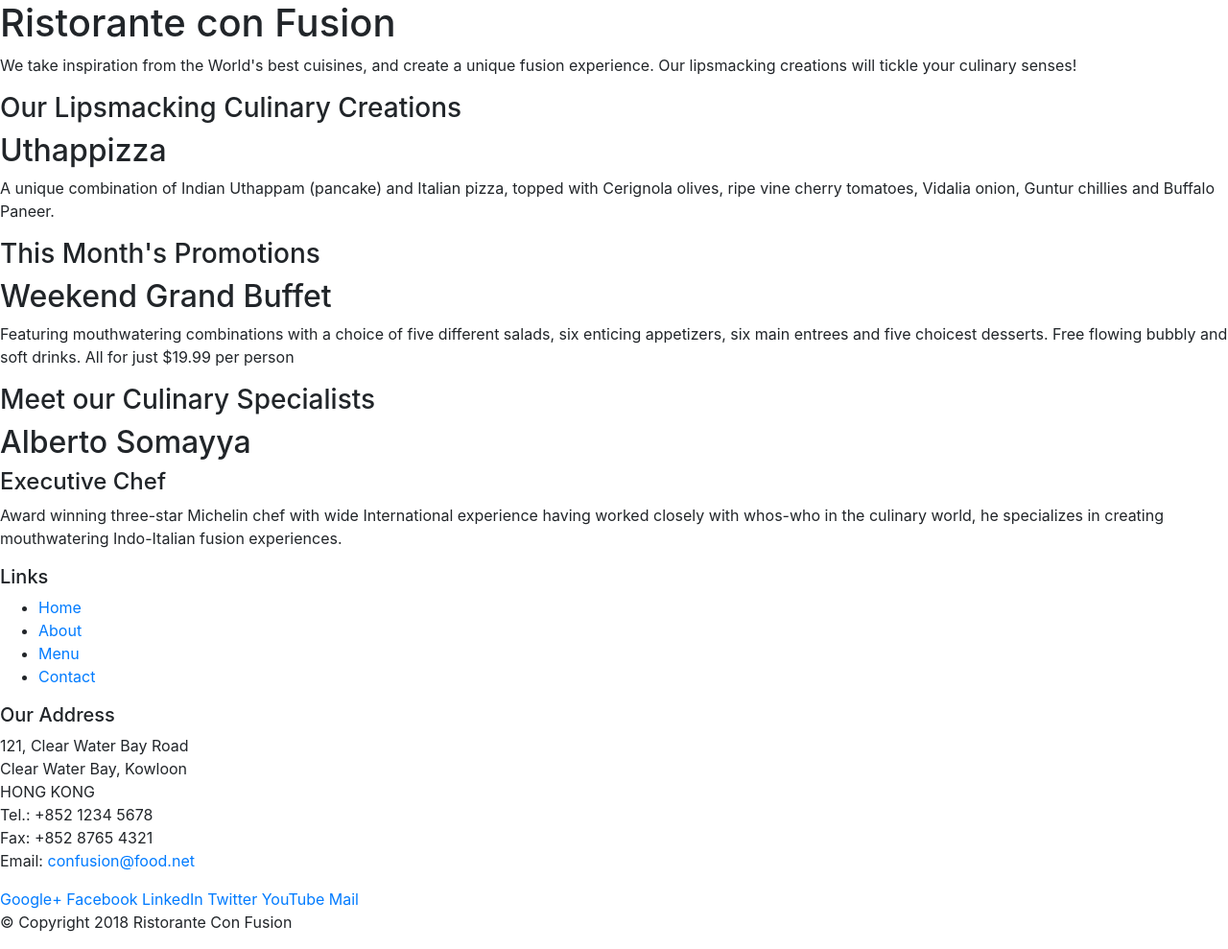
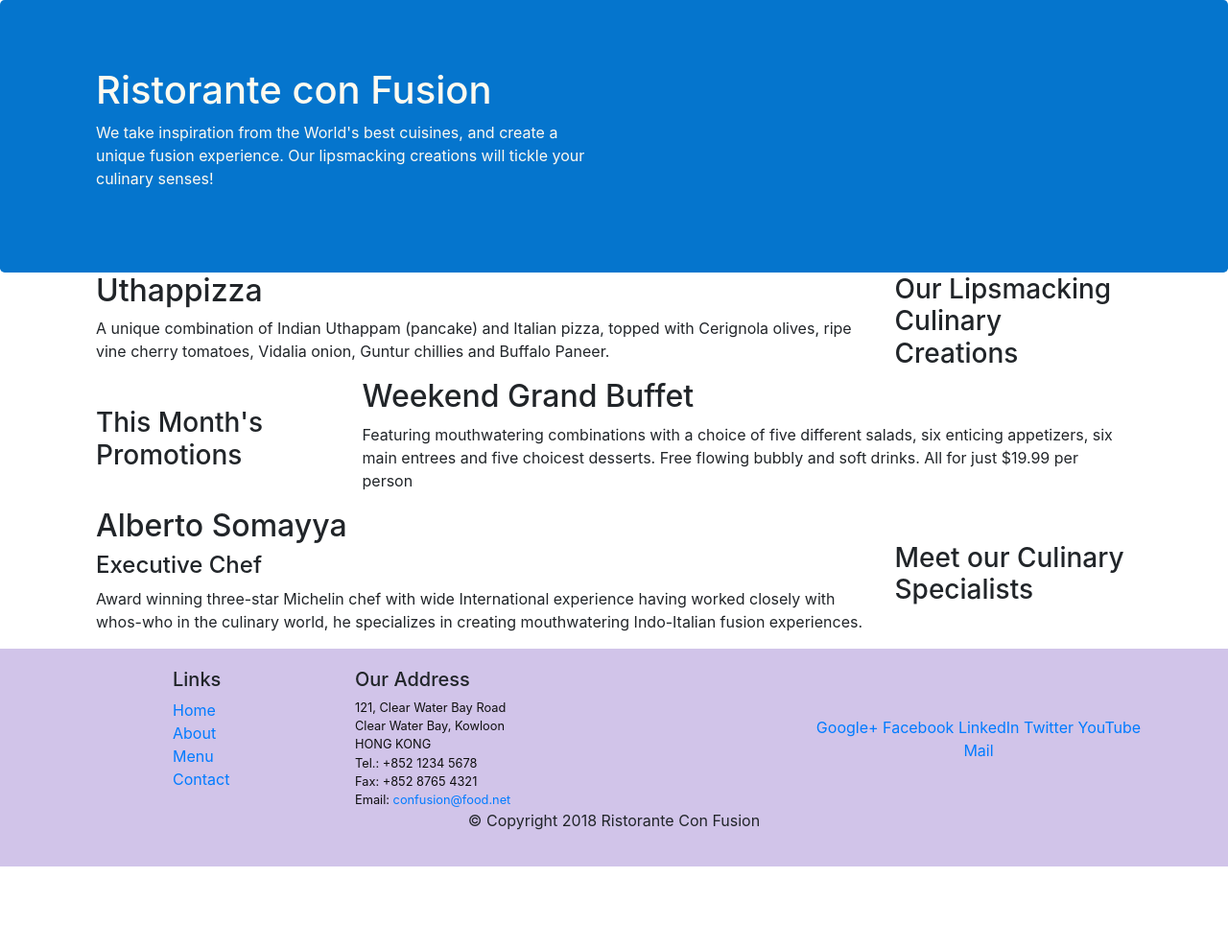
Before and after one commit to HarshaReddyVardhan/React-Projects, a website: page index.html in a window 1280 px wide. Shown: the whole page at 96% size. After the commit the page ends 903 px from the top, so only its background shows below. Drawn offline with nearby package versions, Linux system fonts and the light colour scheme.

Commit message:
bootstrap & CSS added

```diff
--- /dev/null
+++ b/css/style.css
@@ -0,0 +1,27 @@
+.row-header{
+  margin: 0px auto;
+  padding: 0px;
+}
+
+.row-content{
+  margin:0px auto;
+  padding: 0px;
+}
+
+.footer{
+  background: #d1c4e9 ;
+  margin: 0px auto;
+  padding: 20px 0px 20px 0px;
+}
+
+.jumbotron{
+  padding: 70px 30px 70px 30px ;
+  margin: 0px auto;
+  background: #0575cd;
+  color: floralwhite;
+}
+address{
+  font-size: 80%;
+  margin: 0px;
+  color: #0f0f0f;
+}
--- a/index.html
+++ b/index.html
@@ -9,51 +9,52 @@
 
     <!-- Bootstrap CSS -->
     <link rel="stylesheet" href="node_modules/bootstrap/dist/css/bootstrap.min.css">
+    <link rel="stylesheet" href="/css/style.css">
     <title>Ristorante Con Fusion</title>
 </head>
 
 <body>
 
-    <header>
-        <div>
-            <div>
-                <div>
+    <header class="jumbotron">
+        <div class="container">
+            <div class="row row-header">
+                <div class="col-12 col-sm-6">
                     <h1>Ristorante con Fusion</h1>
                     <p>We take inspiration from the World's best cuisines, and create a unique fusion experience. Our lipsmacking creations will tickle your culinary senses!</p>
                 </div>
-                <div>
+                <div "col-12 col-sm">
                 </div>
             </div>
         </div>
     </header>
 
-    <div>
-        <div>
-            <div>
+    <div class="container">
+        <div class="row row-content align-items-center">
+            <div class="col-12 col-sm-4 order-sm-last col-md-3">
                 <h3>Our Lipsmacking Culinary Creations</h3>
             </div>
-            <div>
+            <div class="col col-sm order-sm-first col-md">
                 <h2>Uthappizza</h2>
                 <p>A unique combination of Indian Uthappam (pancake) and Italian pizza, topped with Cerignola olives, ripe vine cherry tomatoes, Vidalia onion, Guntur chillies and Buffalo Paneer.</p>
             </div>
         </div>
 
 
-        <div>
-            <div>
+        <div class="row row-content align-items-center">
+            <div class="col-12 col-sm-4 col-md-3">
                 <h3>This Month's Promotions</h3>
             </div>
-            <div>
+            <div class="col col-sm col-md">
                 <h2>Weekend Grand Buffet</h2>
                 <p>Featuring mouthwatering combinations with a choice of five different salads, six enticing appetizers, six main entrees and five choicest desserts. Free flowing bubbly and soft drinks. All for just $19.99 per person </p>
             </div>
         </div>
 
-        <div>
-            <div>
+        <div class="row row-content align-items-center">
+            <div class="col-12 col-sm-4 order-sm-last col-md-3 ">
                 <h3>Meet our Culinary Specialists</h3>
             </div>
-            <div>
+            <div class="col col-sm order-sm-first col-md" >
                 <h2>Alberto Somayya</h2>
                 <h4>Executive Chef</h4>
                 <p>Award winning three-star Michelin chef with wide International experience having worked closely with whos-who in the culinary world, he specializes in creating mouthwatering Indo-Italian fusion experiences. </p>
@@ -61,19 +62,19 @@
         </div>
     </div>
 
-    <footer>
-        <div>
-            <div>
-                <div>
+    <footer class="footer">
+        <div class="container">
+            <div class="row">
+                <div class="col-4 offset-1 col-sm-2">
                     <h5>Links</h5>
-                    <ul>
+                    <ul class="list-unstyled">
                         <li><a href="#">Home</a></li>
                         <li><a href="#">About</a></li>
                         <li><a href="#">Menu</a></li>
                         <li><a href="#">Contact</a></li>
                     </ul>
                 </div>
-                <div>
+                <div class="col-7 col-sm-5">
                     <h5>Our Address</h5>
                     <address>
 		              121, Clear Water Bay Road<br>
@@ -84,8 +85,8 @@
 		              Email: <a href="mailto:confusion@food.net">confusion@food.net</a>
 		           </address>
                 </div>
-                <div>
-                    <div>
+                <div class="col-12 col-sm-4 align-self-center">
+                    <div class="text-center">
                         <a href="http://google.com/+">Google+</a>
                         <a href="http://www.facebook.com/profile.php?id=">Facebook</a>
                         <a href="http://www.linkedin.com/in/">LinkedIn</a>
@@ -95,8 +96,8 @@
                     </div>
                 </div>
            </div>
-           <div>
-                <div>
+           <div class="row justify-content-center">
+                <div class="col-auto">
                     <p>© Copyright 2018 Ristorante Con Fusion</p>
                 </div>
            </div>
```
